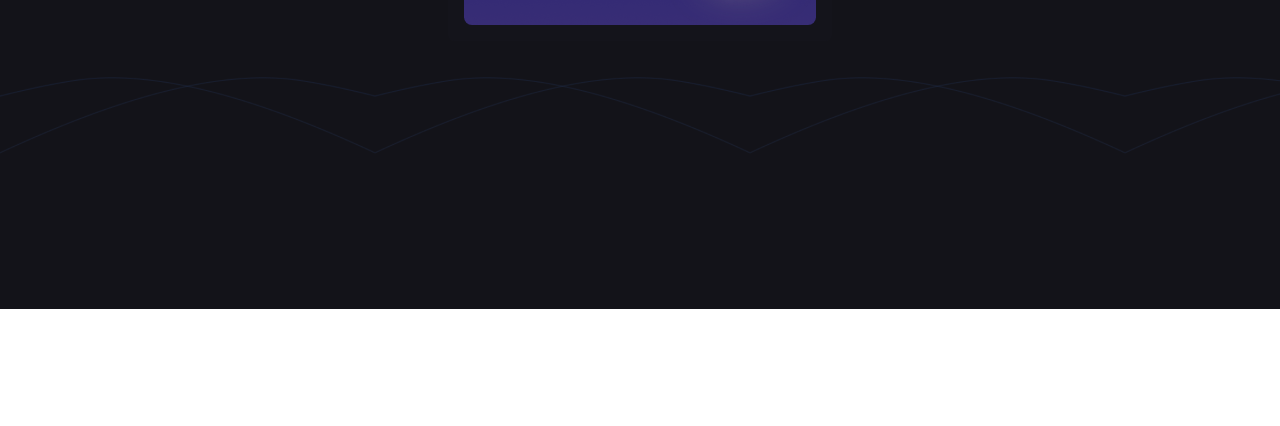
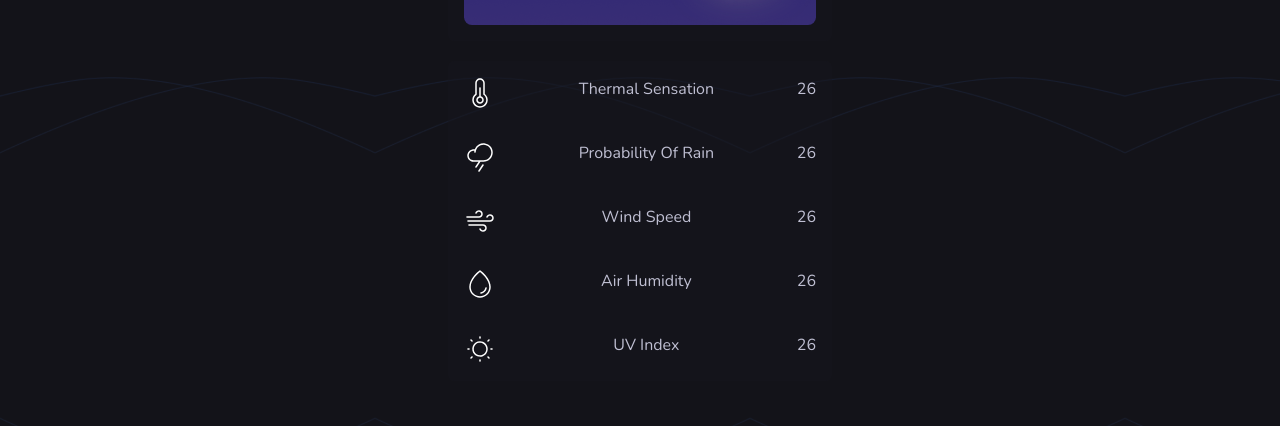
Before and after one commit to Birelr/Weather-App, a React (Create React App) app: page / in a window 1280 px wide. Shown: the part 491-917 px from the top of the page. Before the commit the page ends 800 px from the top, so only its background shows below. Built offline with nearby package versions, Linux system fonts and the light colour scheme.

Commit message:
Weatherdetail bileşeni eklendi ve tailwind.config.js dosyasında renkler güncellendi.

```diff
--- a/src/App.js
+++ b/src/App.js
@@ -4,6 +4,7 @@ import Logo from "./components/Logo";
 import Greetings from "./components/Greetings";
 import Searchbar from "./components/Searchbar";
 import Currentweather from "./components/Currentweather";
+import Weatherdetail from "./components/Weatherdetail";
 
 function App() {
   const handleOnSearch = (searchData) => {
@@ -12,11 +13,12 @@ function App() {
 
   return (
     <div className="font-nunito">
-      <div className=" bg-background h-screen">
+      <div className=" bg-background h-full">
         <Logo />
         <Greetings />
         <Searchbar onSearchChange={handleOnSearch} />
         <Currentweather />
+        <Weatherdetail />
       </div>
     </div>
   );
--- /dev/null
+++ b/src/components/Weatherdetail.js
@@ -0,0 +1,53 @@
+import React from "react";
+import sens from "../Assets/Icons/Type=thermometer-simple-light.svg";
+import rain from "../Assets/Icons/Type=cloud-rain-light.svg";
+import wind from "../Assets/Icons/Type=wind-light.svg";
+import sun from "../Assets/Icons/Type=sun-dim-light.svg";
+import drop from "../Assets/Icons/Type=drop-light.svg";
+
+function Weatherdetail() {
+  return (
+    <div className=" pb-12 mt-5 ">
+      <div className=" mt-7 h-80 w-96 bg-custom-blue-transparent m-auto rounded-md flex flex-col justify-center items-center text-custom-purple2 fill-custom-purple2">
+        <div className="flex flex-row justify-between w-full p-4 ">
+          <div>
+            <sens />
+            <img src={sens} alt="" className="" />
+          </div>
+          <p>Thermal Sensation</p>
+          <p>26</p>
+        </div>
+        <div className="flex flex-row justify-between w-full p-4 ">
+          <div>
+            <img src={rain} alt="" />
+          </div>
+          <p> Probability Of Rain</p>
+          <p>26</p>
+        </div>
+        <div className="flex flex-row justify-between w-full p-4 ">
+          <div>
+            <img src={wind} alt="" />
+          </div>
+          <p>Wind Speed</p>
+          <p>26</p>
+        </div>
+        <div className="flex flex-row justify-between w-full p-4">
+          <div>
+            <img src={drop} alt="" />
+          </div>
+          <p>Air Humidity</p>
+          <p>26</p>
+        </div>
+        <div className="flex flex-row justify-between w-full p-4">
+          <div>
+            <img src={sun} alt="" />
+          </div>
+          <p>UV Index</p>
+          <p>26</p>
+        </div>
+      </div>
+    </div>
+  );
+}
+
+export default Weatherdetail;
--- a/tailwind.config.js
+++ b/tailwind.config.js
@@ -32,7 +32,8 @@ module.exports = {
       },
       colors: {
         "custom-purple": "rgb(127, 128, 150)",
-        "custom-blue-transparent": "rgba(22, 22, 30, 0.5)",
+        "custom-blue-transparent": "rgba(22, 22, 31, 0.5)",
+        "custom-purple2": "rgb(191, 191, 210)",
         "gray-900": "#13131A",
         "gray-800": "#16161F",
         "gray-700": "#1C1C27",
```
Also changed, not shown: src/Assets/Icons/Type=cloud-rain-light.svg.
